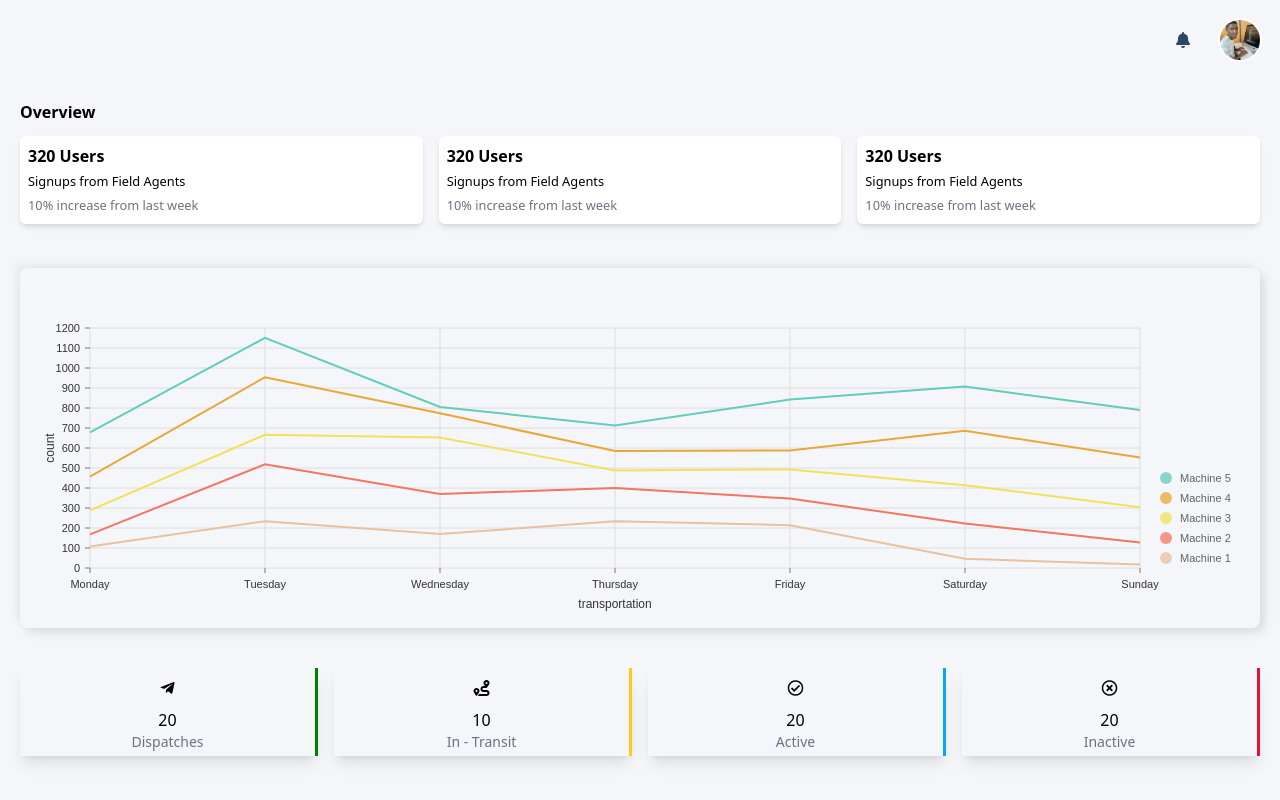
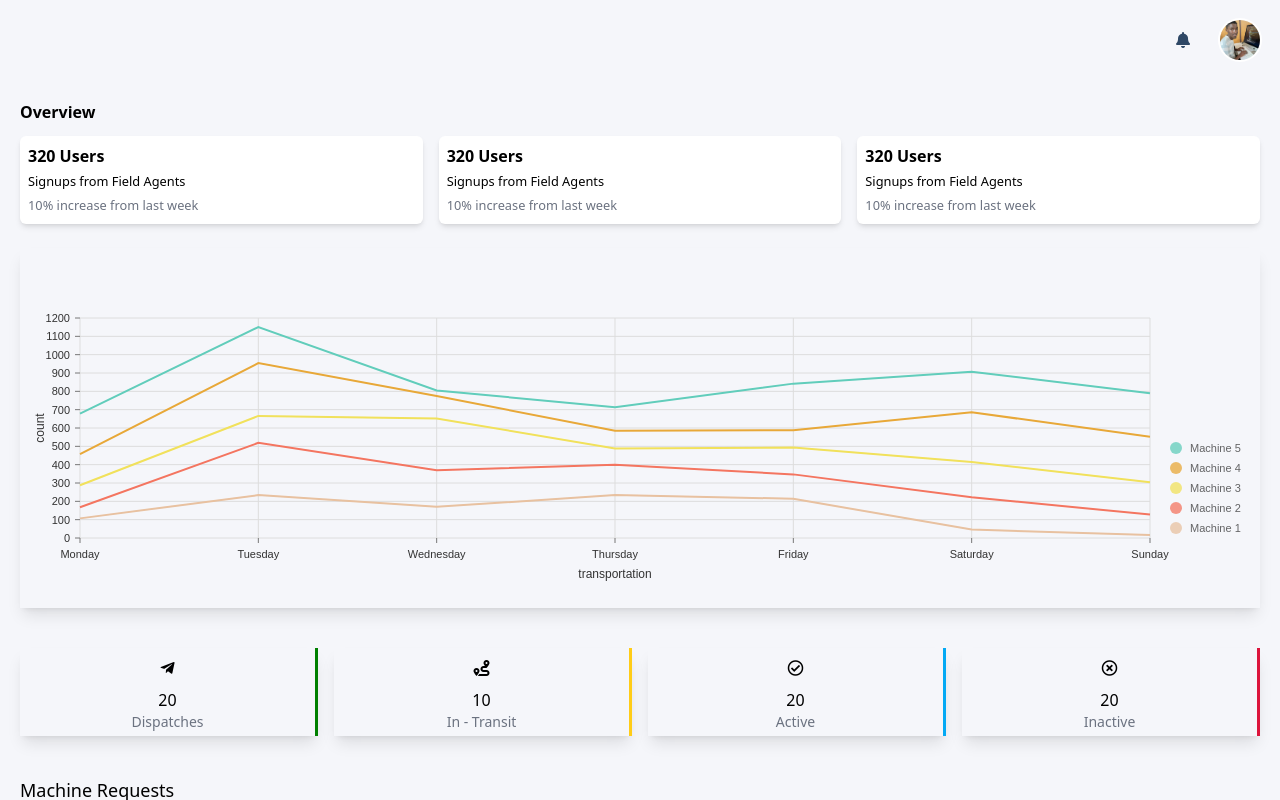
Before and after one commit to Elijahwb/anchormachines-prod, a React (Create React App) app: page /dashboard in a window 1280 px wide. Built offline with nearby package versions, Linux system fonts and the light colour scheme; no server answers; sample sign-in values are in the browser's storage; a web font is replaced by a local one.

Commit message:
worked on the graph styling

```diff
--- a/src/components/DashboardGraphSection.jsx
+++ b/src/components/DashboardGraphSection.jsx
@@ -3,7 +3,7 @@ import Graph from './DashboardGraph';
 
 function GraphSection(props) {
     return (
-        <div className='dashboard-graph-container'>
+        <div className='h-[45vh] w-full shadow-lg my-5 py-5'>
             <Graph />
         </div>
     );
--- a/src/css/dashboard/index.css
+++ b/src/css/dashboard/index.css
@@ -129,15 +129,6 @@
     align-items: center;
 }
 
-.dashboard-graph-container {
-    width: 100%;
-    height: 45vh;
-    margin-top: 40px;
-    box-shadow: 5px 5px 10px rgba(0,0,0, .1), -5px -5px 10px rgba(0,0,0, .05);
-    border-radius: 8px;
-    padding: 10px;
-}
-
 .dashboard-more-info-container .more-info-item {
     /* display: flex;
     align-items: center; */
--- a/tailwind.config.js
+++ b/tailwind.config.js
@@ -3,6 +3,7 @@ module.exports = {
   content: [
     "./src/**/*.{js,jsx}",
   ],
+  darkMode: false,
   theme: {
     container: {
       center: true,
```
